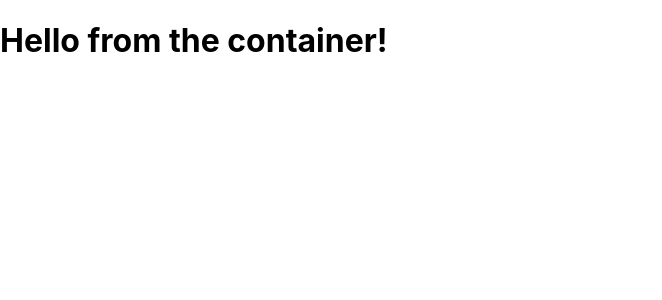
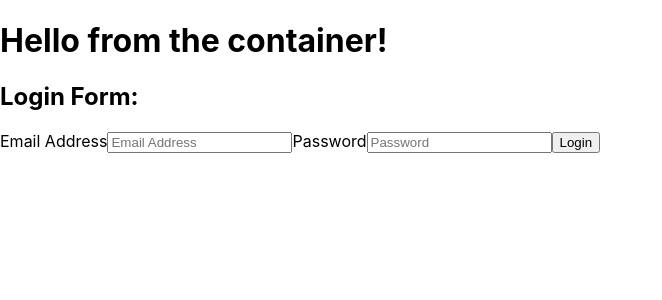
Before and after one commit to h-larper/fullstack_hr_project_BNTA, a React (Create React App) app in the folder frontend/hr_frontend/: page /login in a window 1280 px wide. Shown: the top 300 px of the page, without its empty margins (0-662 px from the left). Built offline with nearby package versions, Linux system fonts and the light colour scheme.

Commit message:
Displayed form on webpage.

```diff
--- a/frontend/hr_frontend/package.json
+++ b/frontend/hr_frontend/package.json
@@ -10,6 +10,7 @@
     "react-dom": "^18.2.0",
     "react-modal": "^3.16.1",
     "react-router": "^6.22.3",
+    "react-router-dom": "^6.22.3",
     "react-scripts": "5.0.1",
     "web-vitals": "^2.1.4"
   },
--- a/frontend/hr_frontend/src/Components/LoginForm.js
+++ b/frontend/hr_frontend/src/Components/LoginForm.js
@@ -5,11 +5,15 @@ const LoginForm = () => {
     const [emailAddress, setEmailAddress] = useState("");
     const [password, setPassword] = useState("");
 
+    const handleSubmit = (event) => {
+        event.preventDefault();
+    }
+
     return (
         <>
             <h2>Login Form:</h2>
 
-            <form>
+            <form onSubmit={handleSubmit}>
                 <label htmlFor="emailAddress-field">Email Address</label>
                 <input
                     type="text"
--- a/frontend/hr_frontend/src/Containers/HRContainer.js
+++ b/frontend/hr_frontend/src/Containers/HRContainer.js
@@ -1,6 +1,6 @@
 import { useState } from "react";
-import { createBrowserRouter } from "react-router-dom";
 import LoginForm from "../Components/LoginForm";
+import { RouterProvider, createBrowserRouter } from "react-router-dom";
 
 const HRContainer = () => {
 
@@ -33,7 +33,12 @@ const HRContainer = () => {
     ]);
 
     return (
-        <h1>Hello from the container!</h1>
+        <>
+            <h1>Hello from the container!</h1>
+            <main>
+                <RouterProvider router={HRRoutes} />
+            </main>
+        </>
      );
 }
 
```
Also changed, not shown: 1 other file (tests, documents, lock files or other folders).
